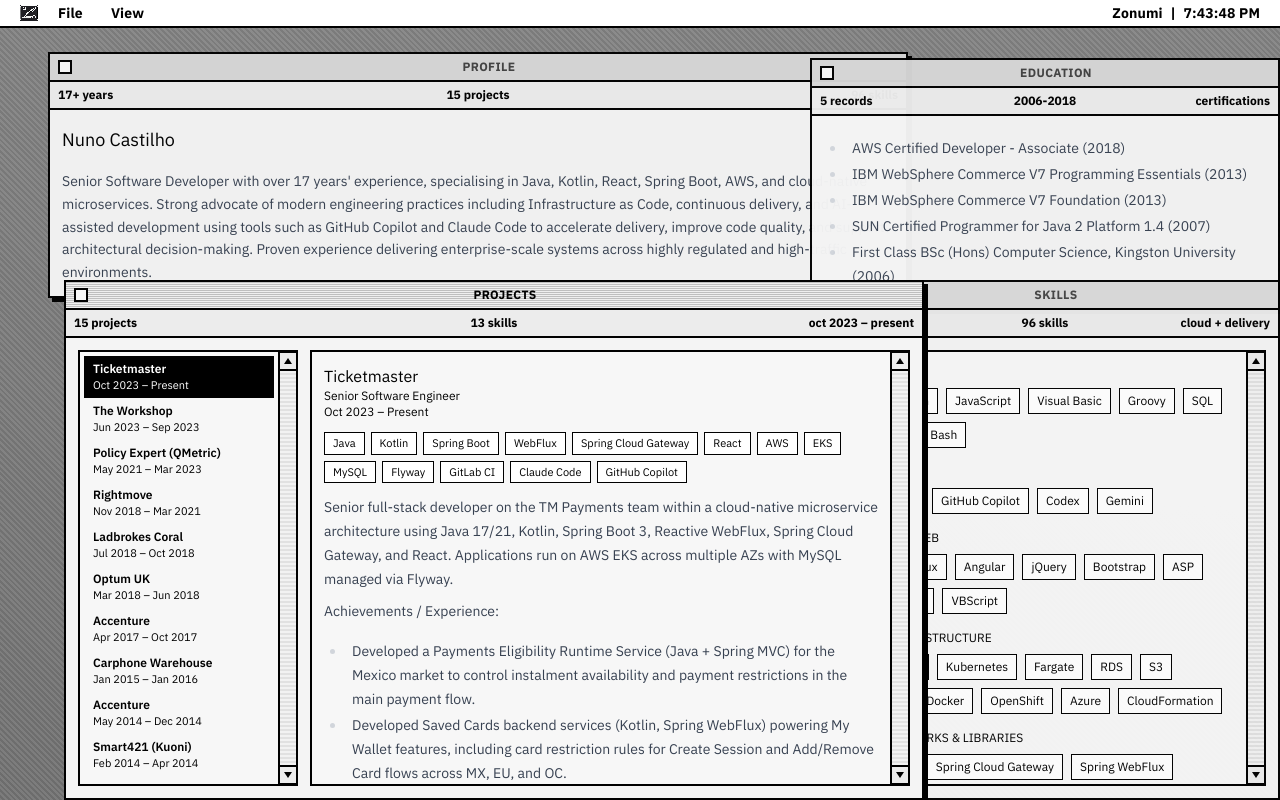
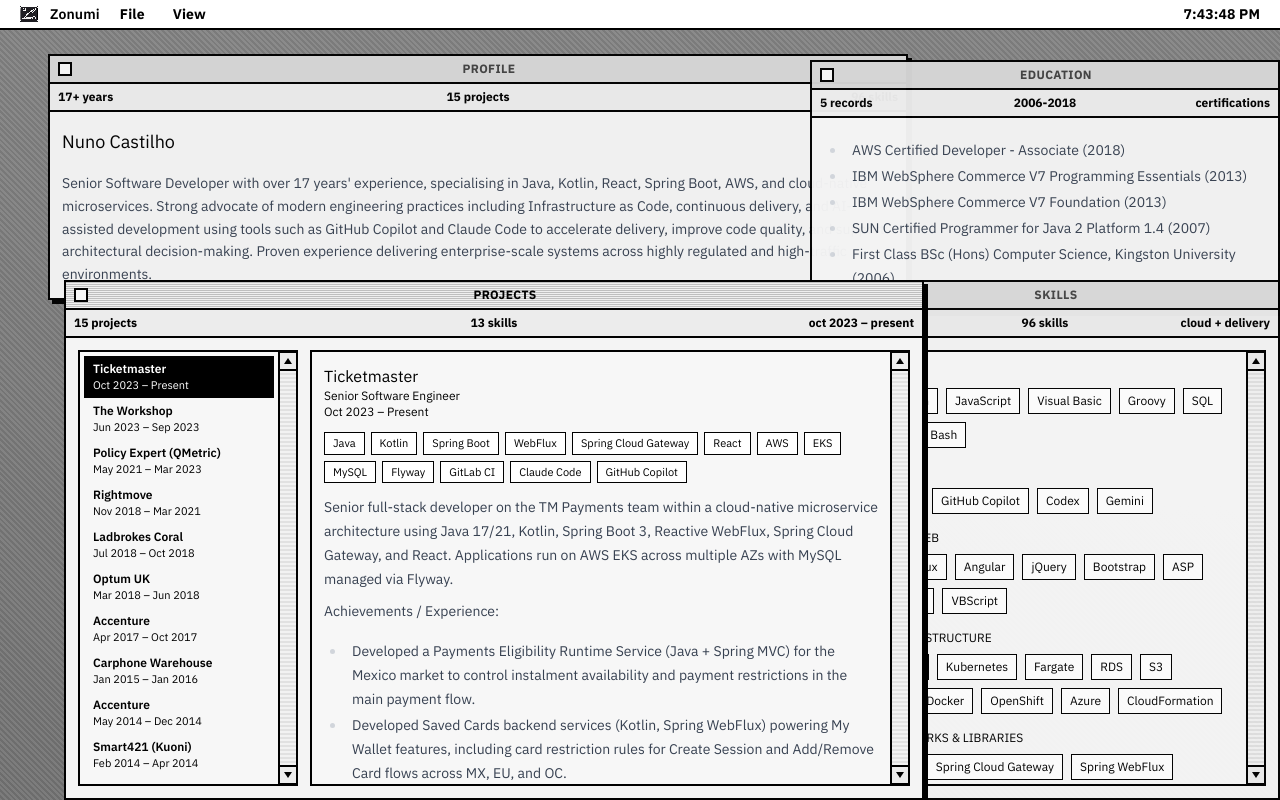
Before and after one commit to zonumi/zonumi-website, a Next.js app: page / in a window 1280 px wide. Built offline with nearby package versions, Linux system fonts and the light colour scheme.

Commit message:
style: move company label to left side of menu bar

```diff
--- a/src/components/DesktopWorkspace.tsx
+++ b/src/components/DesktopWorkspace.tsx
@@ -678,7 +678,7 @@ export function DesktopWorkspace({ profile, projects, skills }: DesktopWorkspace
     <main className={`desktop-main desktop-main-${bootPhase}`}>
       <div className="desktop-shell desktop-desktop flex h-screen flex-col overflow-hidden">
         <header className="desktop-menu-bar border-b-2 border-black bg-white px-3 py-1 sm:px-5">
-          <div className="mx-auto flex max-w-7xl items-center gap-2 sm:gap-3">
+          <div className="flex w-full items-center gap-2 sm:gap-3">
             <Image
               src="/branding/brand/zonumi-menu-icon.png"
               alt="Zonumi"
@@ -687,6 +687,7 @@ export function DesktopWorkspace({ profile, projects, skills }: DesktopWorkspace
               priority
               className="block h-[18px] w-[18px] shrink-0 translate-y-px object-cover object-center [image-rendering:pixelated]"
             />
+            <p className="text-xs font-semibold leading-none sm:text-sm">{profile.company}</p>
             {(["file", "view"] as MenuKey[]).map((menu) => (
               <div key={menu} className="relative" onClick={(event) => event.stopPropagation()}>
                 <button
@@ -737,9 +738,7 @@ export function DesktopWorkspace({ profile, projects, skills }: DesktopWorkspace
               </div>
             ))}
 
-            <p className="desktop-menu-clock ml-auto hidden sm:block">
-              {profile.company} <span className="px-1">|</span> {clockText}
-            </p>
+            <p className="desktop-menu-clock ml-auto hidden sm:block">{clockText}</p>
           </div>
         </header>
 
```
